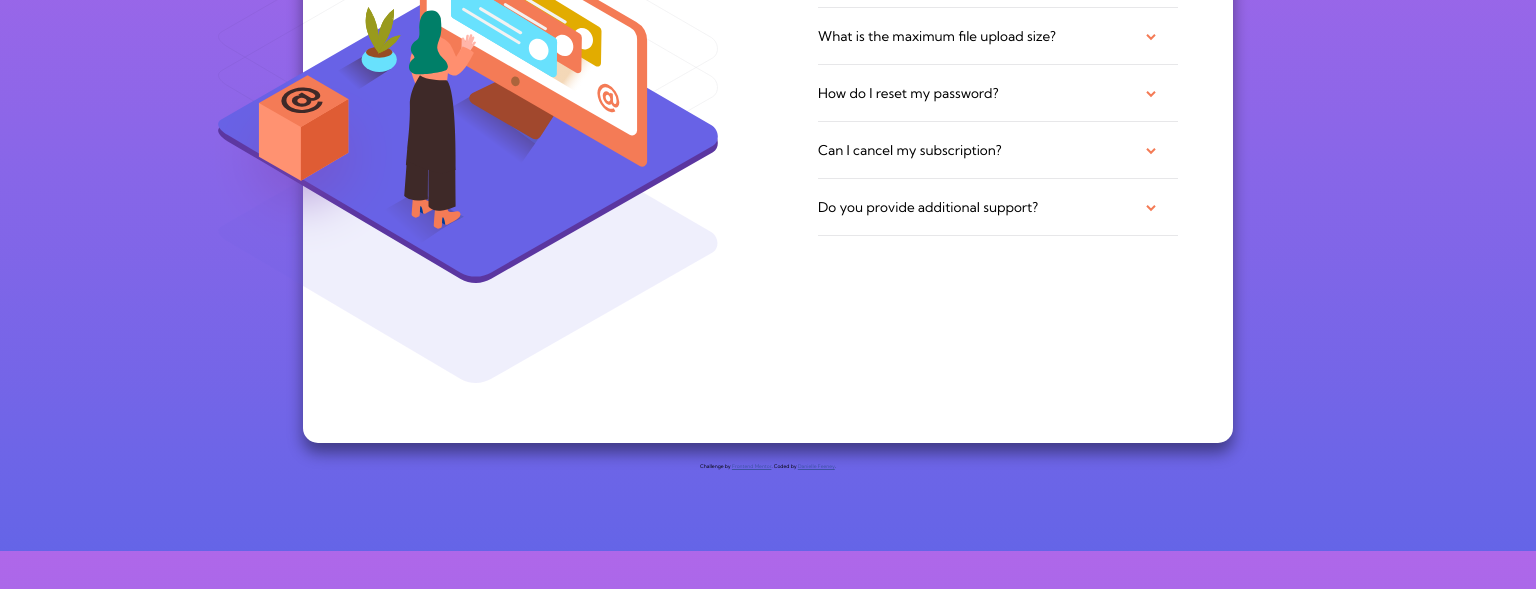
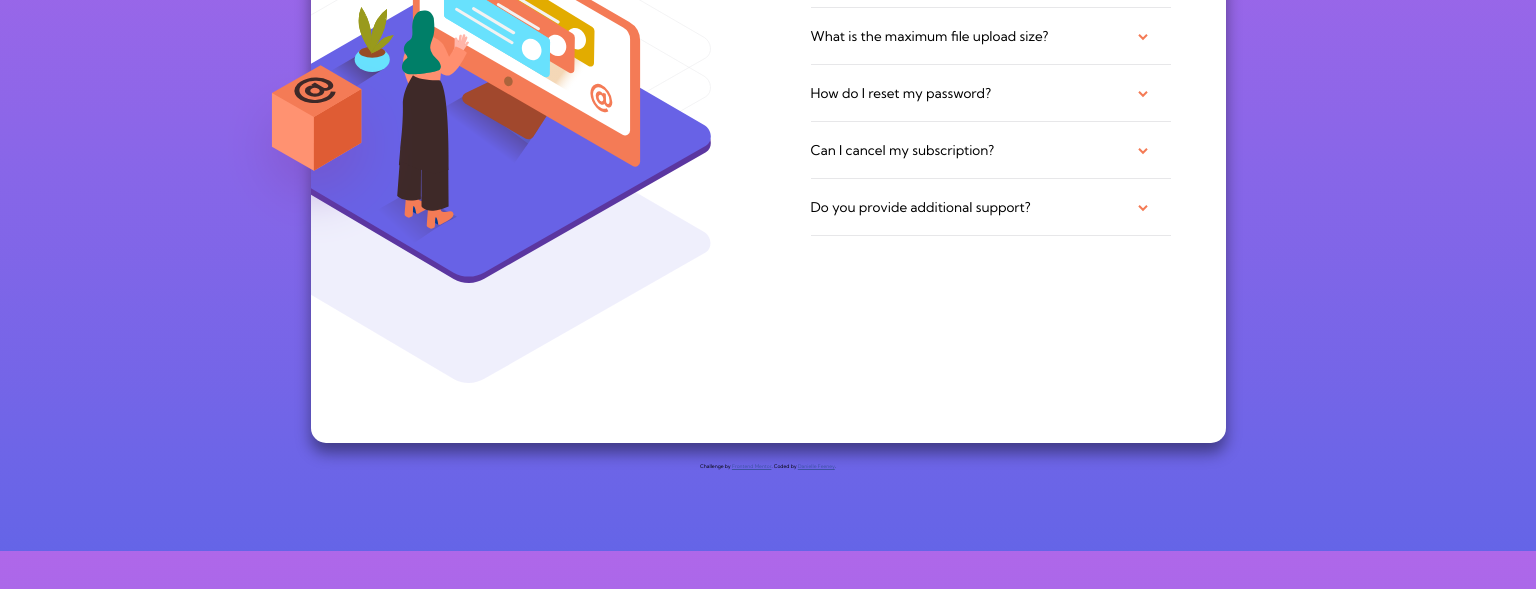
Before and after one commit to dfeeney96/faq-accordion, a plain HTML site: page index.html in a window 1536 px wide. Shown: the part 249-838 px from the top of the page. Drawn offline with Linux system fonts and the light colour scheme.

```diff
--- a/index.html
+++ b/index.html
@@ -16,7 +16,9 @@
     <img src="./images/illustration-woman-online-mobile.svg" class="woman-mobile" alt="woman">
     <section class="faq">
       <div class="img-container">
+        <div class="overlay">
         <img src="./images/illustration-woman-online-desktop.svg" class="woman-desktop" alt="woman">
+        </div>
         <img src="./images/illustration-box-desktop.svg" alt="box" class="box">
 
       </div>
--- a/styles.css
+++ b/styles.css
@@ -116,10 +116,18 @@ p {
         grid-template-columns: repeat(2, 1fr);
         width: 900px;
         height: 550px;
+        padding-left: 0;
+
     }
 
     .woman-mobile {
         display: none;
+    }
+
+    .overlay{
+        width: 100%;
+        overflow: hidden;
+
     }
 
     .woman-desktop {
@@ -139,8 +147,8 @@ p {
     .box {
         display: block;
         position: relative;
-        right: 110px;
-        bottom: 360px;
+        right: 90px;
+        bottom: 370px;
     }
 
     .questions-col {
```
Also changed, not shown: 1 other file.
